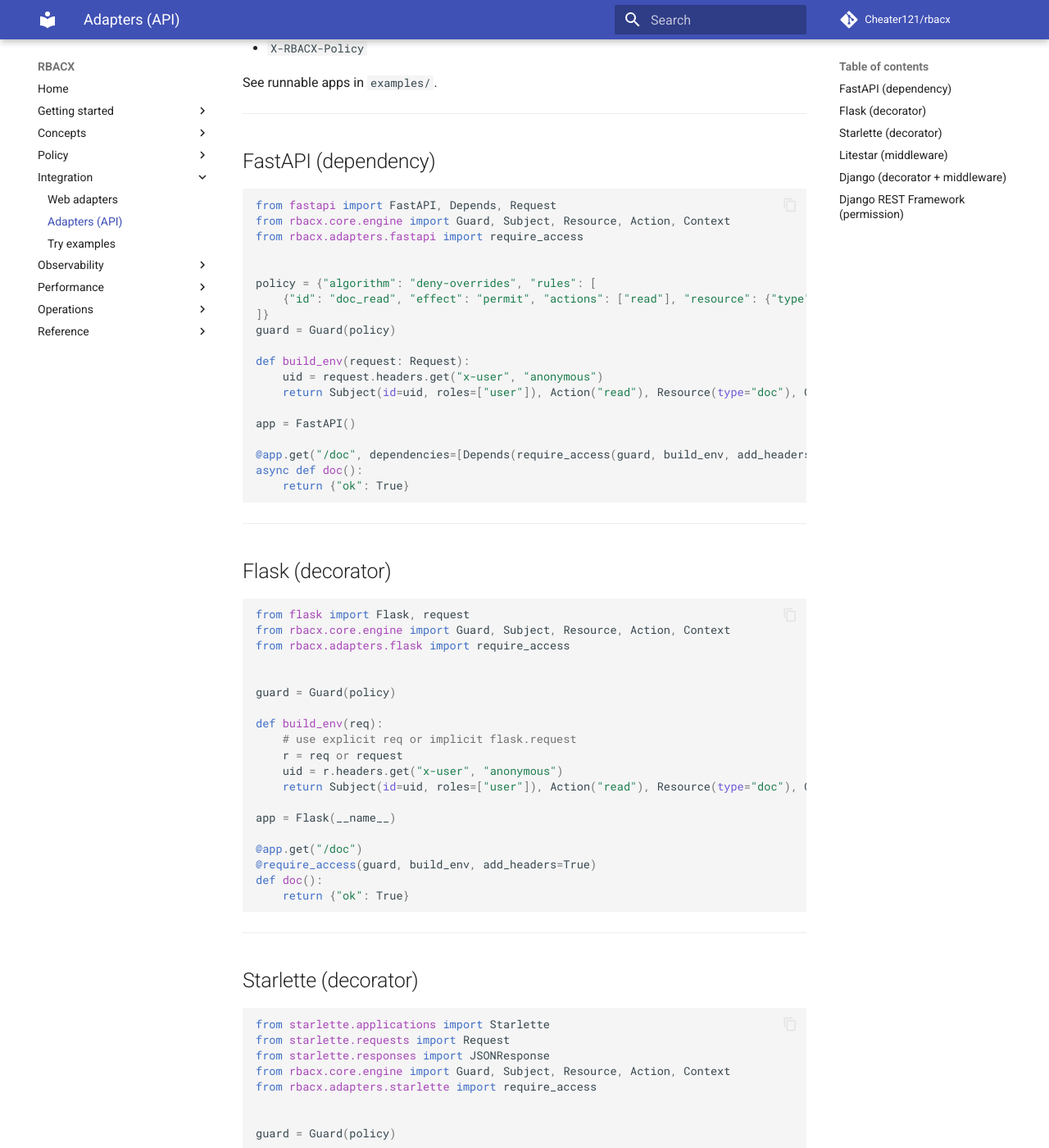
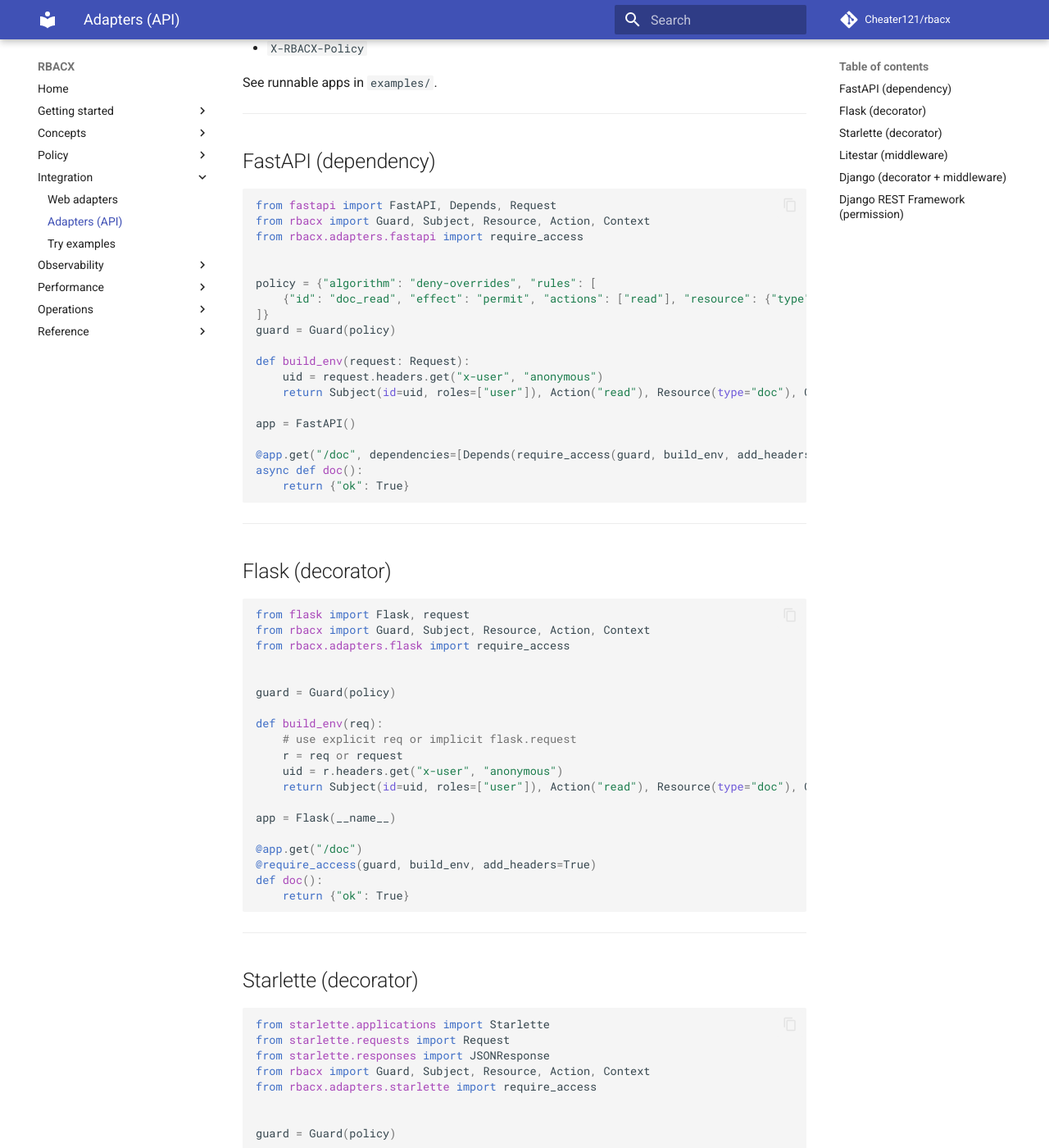
Before and after one commit to Cheater121/rbacx, an MkDocs documentation site: the page built from docs/adapters.md, in a window 1280 px wide and 1400 px high, scrolled down 428 px. Shown: the whole window at 82% size. Built offline with MkDocs 1.6.1 and Material for MkDocs 9.7.7, drawn with Linux system fonts in a browser that asks for light colours; comment, search, counter and statistics services are not loaded; some of the changed text lies outside the part shown.

Commit message:
fix(docs): fix imports

````diff
--- a/docs/adapters.md
+++ b/docs/adapters.md
@@ -19,7 +19,7 @@
 
 ```python
 from fastapi import FastAPI, Depends, Request
-from rbacx.core.engine import Guard, Subject, Resource, Action, Context
+from rbacx import Guard, Subject, Resource, Action, Context
 from rbacx.adapters.fastapi import require_access
 
 
@@ -45,7 +45,7 @@
 
 ```python
 from flask import Flask, request
-from rbacx.core.engine import Guard, Subject, Resource, Action, Context
+from rbacx import Guard, Subject, Resource, Action, Context
 from rbacx.adapters.flask import require_access
 
 
@@ -73,7 +73,7 @@
 from starlette.applications import Starlette
 from starlette.requests import Request
 from starlette.responses import JSONResponse
-from rbacx.core.engine import Guard, Subject, Resource, Action, Context
+from rbacx import Guard, Subject, Resource, Action, Context
 from rbacx.adapters.starlette import require_access
 
 
@@ -98,7 +98,7 @@
 ```python
 from litestar import Litestar, get
 from litestar.middleware import DefineMiddleware
-from rbacx.core.engine import Guard, Subject, Resource, Action, Context
+from rbacx import Guard, Subject, Resource, Action, Context
 from rbacx.adapters.litestar import RBACXMiddleware
 
 
@@ -155,7 +155,7 @@
 ```python
 from rest_framework.views import APIView
 from rest_framework.response import Response
-from rbacx.core.engine import Guard, Subject, Resource, Action, Context
+from rbacx import Guard, Subject, Resource, Action, Context
 from rbacx.adapters.drf import make_permission
 
 
````
Also changed, not shown: docs/web_adapters.md (+5 -5 lines).
